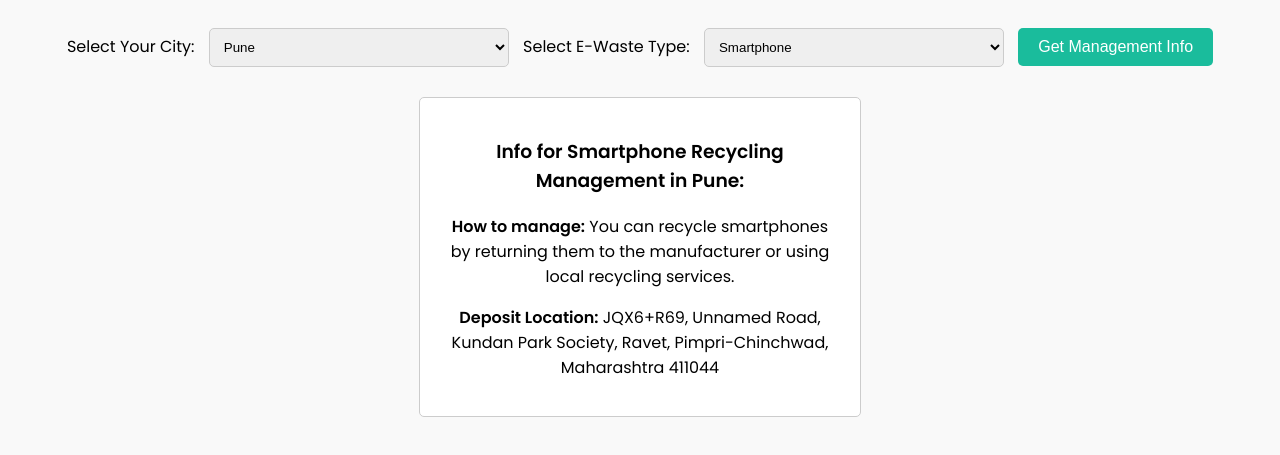
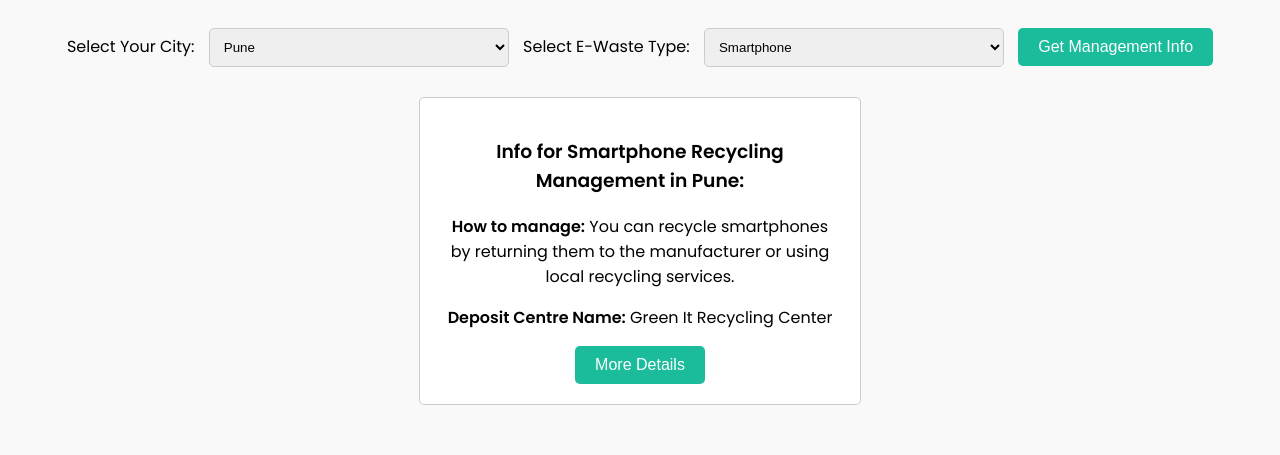
Before and after one commit to AbhishekBhosale02/E-waste-Mgmt, a plain HTML site: page index.html in a window 1280 px wide. Both pictures are taken after a click on the button "Get Management Info". Shown: the part 101-556 px from the top of the page. Drawn offline with Linux system fonts and the light colour scheme.

Commit message:
Added the more Info button

```diff
--- a/index.html
+++ b/index.html
@@ -79,75 +79,92 @@
             "Pune": {
                 "Smartphone": {
                     "management": "You can recycle smartphones by returning them to the manufacturer or using local recycling services.",
-                    "depositLocation": "JQX6+R69, Unnamed Road, Kundan Park Society, Ravet, Pimpri-Chinchwad, Maharashtra 411044"
+                    "depositLocation": "Green It Recycling Center",
+                    "moreDetails": "https://www.justdial.com/jdmart/Pune/Green-It-Recycling-Center--Sadashiv-Peth/020PXX20-XX20-160314071431-W7S4_BZDET/catalogue?nid=11569034" // Placeholder URL
                 },
                 "Laptop": {
                     "management": "Laptops can be donated, recycled, or returned to the retailer.",
-                    "depositLocation": "JQX6+R69, Unnamed Road, Kundan Park Society, Ravet, Pimpri-Chinchwad, Maharashtra 411044"
+                    "depositLocation": "Green IT Recycling Center Pvt Ltd",
+                    "moreDetails": "https://www.greenit.co.in/"
                 },
                 "TVs": {
-                    "management": "Tablets should be returned to the manufacturer or taken to an electronic waste recycling center.",
-                    "depositLocation": "JQX6+R69, Unnamed Road, Kundan Park Society, Ravet, Pimpri-Chinchwad, Maharashtra 411044"
+                    "management": "TVs should be returned to the manufacturer or taken to an electronic waste recycling center.",
+                    "depositLocation": "Star All Scrap Centr",
+                    "moreDetails": "https://www.justdial.com/jdmart/Pune/Star-All-Scrap-Centre-Gurunanak-Nagar-Bhawani-Peth/020PXX20-XX20-231007170619-K6H2_BZDET/catalogue?nid=12067463"
                 },
                 "AC": {
-                    "management": "Tablets should be returned to the manufacturer or taken to an electronic waste recycling center.",
-                    "depositLocation": "JQX6+R69, Unnamed Road, Kundan Park Society, Ravet, Pimpri-Chinchwad, Maharashtra 411044"
+                    "management": "AC units should be taken to a certified e-waste recycling center.",
+                    "depositLocation": "Poona Trader",
+                    "moreDetails": "https://www.justdial.com/Pune/Poona-Trader-Near-Post-Office-Nana-Peth/020PXX20-XX20-130827160612-Z2R8_BZDET?trkid=&term=&ncatid=10988203&area=&search=Popular%20AC%20Scrap%20Buyers%20in%20Pune&mncatname=AC%20Scrap%20Buyers&abd_btn=Get%20Verified%20Sellers&abd_heading=AC%20Scrap%20Buyers&bd=1&"
                 }
             },
             "Mumbai": {
                 "Smartphone": {
-                    "management": "You can recycle smartphones by returning them to the manufacturer or using local recycling services.",
-                    "depositLocation": "JQX6+R69, Unnamed Road, Kundan Park Society, Ravet, Pimpri-Chinchwad, Maharashtra 411044"
+                    "management": "Recycle smartphones at designated collection points or retail stores.",
+                    "depositLocation": "Laxmi Old Paper and Metal Mart",
+                    "moreDetails": "https://www.justdial.com/jdmart/Mumbai/Laxmi-Old-Paper-and-Metal-Mart-Near-Shivsena-Shaka-Ghatkopar-West/022PXX22-XX22-120406222542-U2R7_BZDET/catalogue?ncatid=12209513&pname=Mobile%20Phone%20Scrap%20for%20Electronic%20Recycling&flow=result&pid=2220253475&jdmid=&searchfrom=b2b_pdp"
                 },
                 "Laptop": {
-                    "management": "Laptops can be donated, recycled, or returned to the retailer.",
-                    "depositLocation": "JQX6+R69, Unnamed Road, Kundan Park Society, Ravet, Pimpri-Chinchwad, Maharashtra 411044"
+                    "management": "Donate or recycle laptops through local electronic waste centers.",
+                    "depositLocation": "SN Computers",
+                    "moreDetails": "https://www.sncomputerscrap.com/"
                 },
                 "TVs": {
-                    "management": "Tablets should be returned to the manufacturer or taken to an electronic waste recycling center.",
-                    "depositLocation": "JQX6+R69, Unnamed Road, Kundan Park Society, Ravet, Pimpri-Chinchwad, Maharashtra 411044"
+                    "management": "Drop off old TVs at electronic waste disposal sites.",
+                    "depositLocation": "Eco Tech Recycling.",
+                    "moreDetails": "https://www.justdial.com/jdmart/Mumbai/M-S-Traders-Near-Hari-Masjid-Shivaji-Nagar-Govandi-West/022PXX22-XX22-140604125432-B1F4_BZDET/catalogue?nid=12067873"
                 },
                 "AC": {
-                    "management": "Tablets should be returned to the manufacturer or taken to an electronic waste recycling center.",
-                    "depositLocation": "JQX6+R69, Unnamed Road, Kundan Park Society, Ravet, Pimpri-Chinchwad, Maharashtra 411044"
+                    "management": "Dispose of AC units at certified e-waste centers.",
+                    "depositLocation": "M S Traders",
+                    "moreDetails": "https://www.justdial.com/jdmart/Mumbai/M-S-Traders-Near-Hari-Masjid-Shivaji-Nagar-Govandi-West/022PXX22-XX22-140604125432-B1F4_BZDET/catalogue?nid=12067873"
                 }
             },
             "Chennai": {
                 "Smartphone": {
                     "management": "You can recycle smartphones by returning them to the manufacturer or using local recycling services.",
-                    "depositLocation": "JQX6+R69, Unnamed Road, Kundan Park Society, Ravet, Pimpri-Chinchwad, Maharashtra 411044"
+                    "depositLocation": "Green Way Industries",
+                    "moreDetails": "https://www.justdial.com/jdmart/Chennai/Green-Way-Industries--Vanagaram/044PXX44-XX44-130802115958-P9F6_BZDET/catalogue?nid=11235701" // Placeholder URL
                 },
                 "Laptop": {
                     "management": "Laptops can be donated, recycled, or returned to the retailer.",
-                    "depositLocation": "JQX6+R69, Unnamed Road, Kundan Park Society, Ravet, Pimpri-Chinchwad, Maharashtra 411044"
+                    "depositLocation": "Ever Green Solutions (Tnpcb Consultant)",
+                    "moreDetails": "https://www.justdial.com/jdmart/Chennai/Ever-Green-Solutions-Tnpcb-Consultant--Kodungaiyur/044PXX44-XX44-200218134622-C2J5_BZDET/catalogue?nid=11569034"
                 },
                 "TVs": {
-                    "management": "Tablets should be returned to the manufacturer or taken to an electronic waste recycling center.",
-                    "depositLocation": "JQX6+R69, Unnamed Road, Kundan Park Society, Ravet, Pimpri-Chinchwad, Maharashtra 411044"
+                    "management": "TVs should be returned to the manufacturer or taken to an electronic waste recycling center.",
+                    "depositLocation": "Shree E waste Recycling",
+                    "moreDetails": "https://sreeewasterecycling.com/chennai/e-waste-recyclers/"
                 },
                 "AC": {
-                    "management": "Tablets should be returned to the manufacturer or taken to an electronic waste recycling center.",
-                    "depositLocation": "JQX6+R69, Unnamed Road, Kundan Park Society, Ravet, Pimpri-Chinchwad, Maharashtra 411044"
+                    "management": "AC units should be taken to a certified e-waste recycling center.",
+                    "depositLocation": "Nasreen Traders",
+                    "moreDetails": "https://www.justdial.com/jdmart/Chennai/Nasreen-Traders-Pallavaram/044PXX44-XX44-220307113727-A6F1_BZDET/catalogue"
                 }
             },
             "Kolkata": {
                 "Smartphone": {
-                    "management": "You can recycle smartphones by returning them to the manufacturer or using local recycling services.",
-                    "depositLocation": "JQX6+R69, Unnamed Road, Kundan Park Society, Ravet, Pimpri-Chinchwad, Maharashtra 411044"
+                    "management": "Recycle smartphones at designated collection points or retail stores.",
+                    "depositLocation": "Hindusthan Recycling",
+                    "moreDetails": "https://www.hindusthanrecycling.com/e-waste-recycling-in-kolkata.php"
                 },
                 "Laptop": {
-                    "management": "Laptops can be donated, recycled, or returned to the retailer.",
-                    "depositLocation": "JQX6+R69, Unnamed Road, Kundan Park Society, Ravet, Pimpri-Chinchwad, Maharashtra 411044"
+                    "management": "Donate or recycle laptops through local electronic waste centers.",
+                    "depositLocation": "Reliable Scrap Zone.",
+                    "moreDetails": "https://www.justdial.com/jdmart/Kolkata/Reliable-Scrap-Zone--Park-Street/033PXX33-XX33-180924145604-J7G9_BZDET/catalogue?nid=10988203"
                 },
                 "TVs": {
-                    "management": "Tablets should be returned to the manufacturer or taken to an electronic waste recycling center.",
-                    "depositLocation": "JQX6+R69, Unnamed Road, Kundan Park Society, Ravet, Pimpri-Chinchwad, Maharashtra 411044"
+                    "management": "Drop off old TVs at electronic waste disposal sites.",
+                    "depositLocation": "Reliable Scrap Zone.",
+                    "moreDetails": "https://www.justdial.com/jdmart/Kolkata/Reliable-Scrap-Zone--Park-Street/033PXX33-XX33-180924145604-J7G9_BZDET/catalogue?nid=10988203"
                 },
                 "AC": {
-                    "management": "Tablets should be returned to the manufacturer or taken to an electronic waste recycling center.",
-                    "depositLocation": "JQX6+R69, Unnamed Road, Kundan Park Society, Ravet, Pimpri-Chinchwad, Maharashtra 411044"
+                    "management": "Dispose of AC units at certified e-waste centers.",
+                    "depositLocation": "Quickssell",
+                    "moreDetails": "https://www.quickssell.com/"
                 }
-            }
+            },
+            // Similar data for Chennai and Kolkata...
         };
 
         function getManagementInfo() {
@@ -160,7 +177,8 @@
             if (info) {
                 resultDiv.innerHTML = `<h3> Info for ${ewaste} Recycling Management in ${city}:</h3>
                                        <p><strong>How to manage:</strong> ${info.management}</p>
-                                       <p><strong>Deposit Location:</strong> ${info.depositLocation}</p>`;
+                                       <p><strong>Deposit Centre Name:</strong> ${info.depositLocation}</p>
+                                       <button onclick="window.open('${info.moreDetails}', '_blank')">More Details</button>`;
                 resultDiv.style.display = "block"; // Show the result
             } else {
                 resultDiv.innerHTML = "No information available.";
```
Also changed, not shown: welcome.html (+0 -24 lines).
